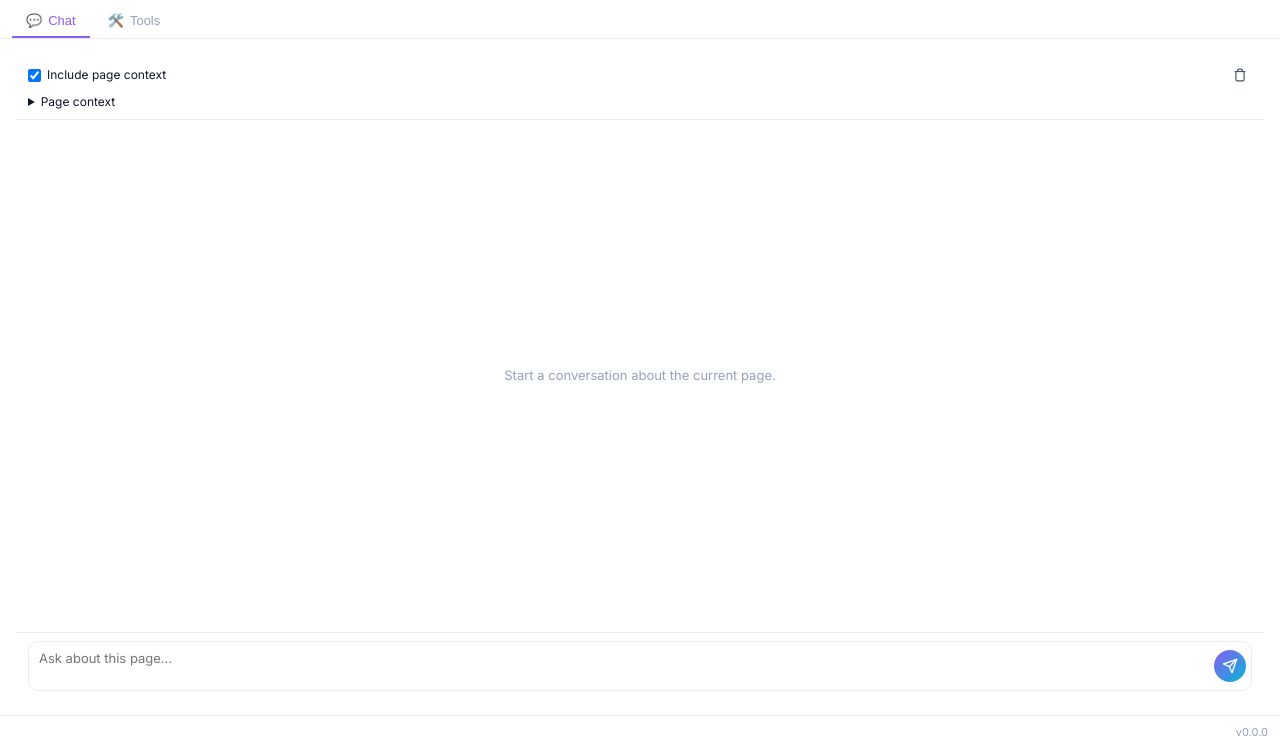
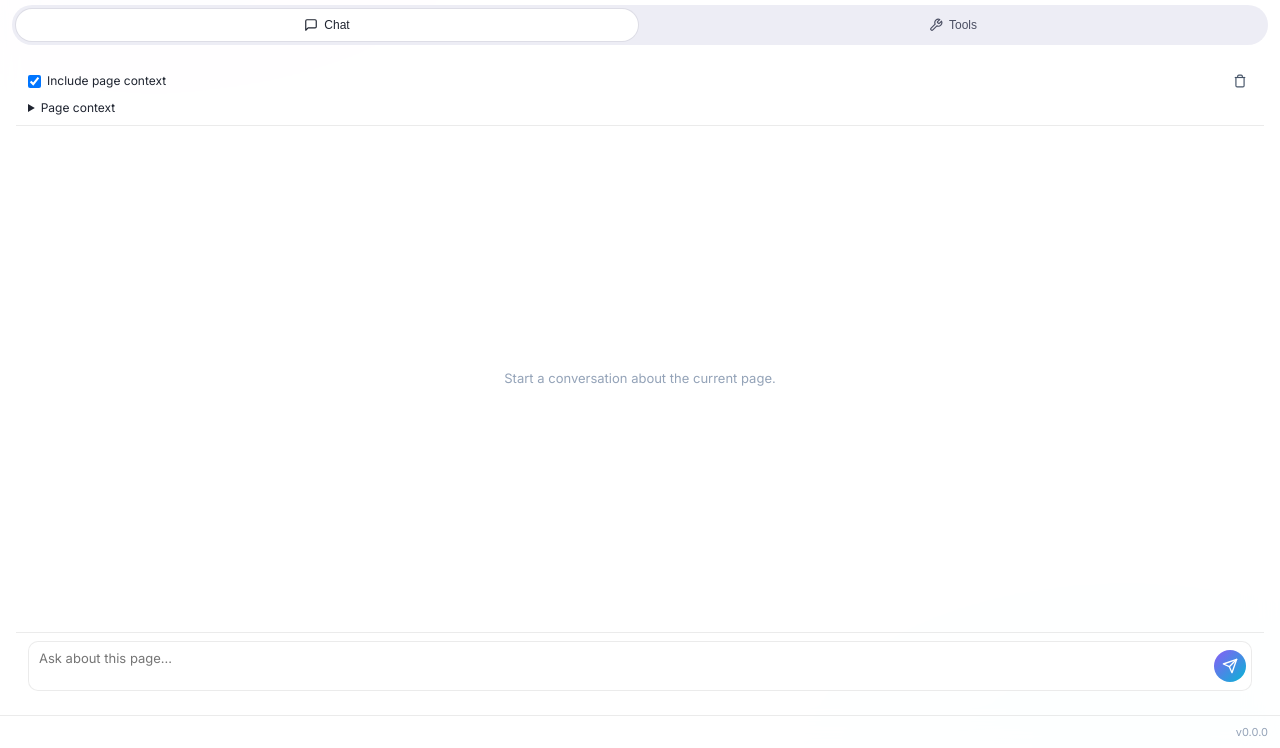
Before and after one commit to ddtcorex/omni-ai, a website with bundled scripts: page sidepanel/sidepanel.html in a window 1280 px wide. Shown: the part 52-800 px from the top of the page. Built offline with nearby package versions, Linux system fonts and the light colour scheme; some packages are replaced by stand-ins of ours; no server answers.

Commit message:
style(sidepanel): adopt the glass shell and segmented tabs

```diff
--- a/sidepanel/sidepanel.css
+++ b/sidepanel/sidepanel.css
@@ -36,7 +36,12 @@ body {
   min-width: 280px;
   display: flex;
   flex-direction: column;
-  background: var(--omni-bg-primary);
+  /* The shared glass shell: the page backdrop shows through it. One glass
+     layer for the whole panel, never one per row or per message. */
+  background: var(--omni-glass-surface);
+  backdrop-filter: var(--omni-glass-filter);
+  -webkit-backdrop-filter: var(--omni-glass-filter);
+  color: var(--omni-glass-text);
   overflow: hidden;
 }
 
@@ -45,7 +50,7 @@ body {
   align-items: center;
   justify-content: space-between;
   padding: var(--omni-spacing-md);
-  border-bottom: 1px solid var(--omni-border);
+  border-bottom: 1px solid var(--omni-separator);
   flex-shrink: 0;
 }
 
@@ -63,6 +68,7 @@ body {
 .logo-text {
   font-weight: 600;
   font-size: 14px;
+  color: var(--omni-glass-text);
 }
 
 /* .icon-btn is now .ds-icon-btn from lib/design-system.css */
@@ -160,39 +166,66 @@ body {
   color: var(--omni-text-muted);
 }
 
-/* ---- Tabs ---- */
+/* ---- Tabs: one segmented pill, not underlines ---- */
 .tab-nav {
   display: flex;
   gap: var(--omni-spacing-xs);
-  padding: var(--omni-spacing-sm) var(--omni-spacing-md) 0;
-  border-bottom: 1px solid var(--omni-border);
+  margin: var(--omni-spacing-sm) var(--omni-spacing-md) 0;
+  padding: var(--omni-spacing-xs);
+  background: var(--omni-pill-bg);
+  border-radius: var(--omni-radius-full);
   flex-shrink: 0;
 }
 
 .tab-btn {
+  flex: 1 1 0;
+  min-width: 0;
   display: inline-flex;
   align-items: center;
+  justify-content: center;
   gap: 6px;
-  padding: 8px 14px;
+  min-height: 32px;
+  padding: 6px 10px;
   background: transparent;
   border: none;
-  border-bottom: 2px solid transparent;
-  color: var(--omni-text-muted);
-  font-size: 13px;
+  border-radius: var(--omni-radius-full);
+  color: var(--omni-glass-text-secondary);
+  font-size: 12px;
   font-weight: 500;
   cursor: pointer;
   transition:
-    color 0.15s,
-    border-color 0.15s;
+    background-color var(--omni-transition-fast),
+    color var(--omni-transition-fast);
 }
 
 .tab-btn:hover {
-  color: var(--omni-text-primary);
+  color: var(--omni-glass-text);
 }
 
 .tab-btn.active {
-  color: var(--omni-accent, #4f46e5);
-  border-bottom-color: var(--omni-accent, #4f46e5);
+  background: var(--omni-pill-top);
+  color: var(--omni-glass-text);
+  box-shadow: 0 0 0 1px var(--omni-glass-ring);
+}
+
+.tab-btn:active {
+  transform: scale(var(--omni-motion-press));
+}
+
+.tab-icon {
+  display: inline-flex;
+  flex: none;
+}
+
+.tab-icon svg {
+  width: 14px;
+  height: 14px;
+}
+
+.tab-label {
+  overflow: hidden;
+  text-overflow: ellipsis;
+  white-space: nowrap;
 }
 
 .tab-view {
--- a/sidepanel/sidepanel.html
+++ b/sidepanel/sidepanel.html
@@ -49,7 +49,19 @@
           aria-selected="true"
           data-view="chatView"
         >
-          <span class="tab-icon">💬</span>
+          <span class="tab-icon"
+            ><svg
+              width="14"
+              height="14"
+              viewBox="0 0 24 24"
+              fill="none"
+              stroke="currentColor"
+              stroke-width="2"
+              stroke-linecap="round"
+              stroke-linejoin="round"
+            >
+              <path d="M21 15a2 2 0 0 1-2 2H7l-4 4V5a2 2 0 0 1 2-2h14a2 2 0 0 1 2 2z"></path></svg
+          ></span>
           <span class="tab-label">__MSG_sidebar_tab_chat__</span>
         </button>
         <button
@@ -59,7 +71,21 @@
           aria-selected="false"
           data-view="toolsView"
         >
-          <span class="tab-icon">🛠️</span>
+          <span class="tab-icon"
+            ><svg
+              width="14"
+              height="14"
+              viewBox="0 0 24 24"
+              fill="none"
+              stroke="currentColor"
+              stroke-width="2"
+              stroke-linecap="round"
+              stroke-linejoin="round"
+            >
+              <path
+                d="M14.7 6.3a1 1 0 0 0 0 1.4l1.6 1.6a1 1 0 0 0 1.4 0l3.77-3.77a6 6 0 0 1-7.94 7.94l-6.91 6.91a2.12 2.12 0 0 1-3-3l6.91-6.91a6 6 0 0 1 7.94-7.94l-3.76 3.76z"
+              ></path></svg
+          ></span>
           <span class="tab-label">__MSG_sidebar_tab_tools__</span>
         </button>
       </nav>
```
Also changed, not shown: e2e/redesign.spec.js (+63 -0 lines).
